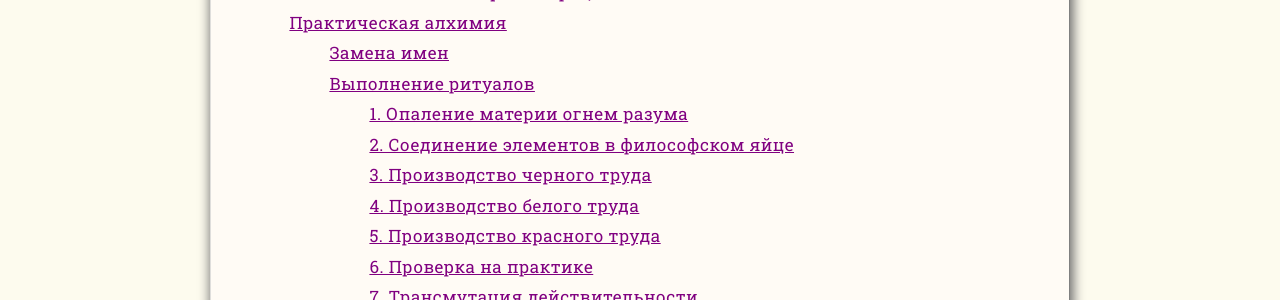
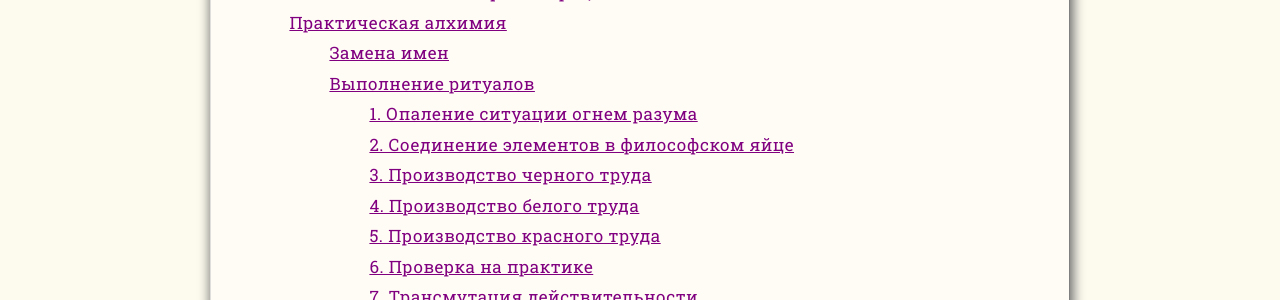
Before and after one commit to SergSi/land-use-art, a Jekyll site: the page built from _posts/2024-10-25-alchemy.md, in a window 1280 px wide and 900 px high. Shown: the part 423-723 px from the top of the window. Built offline with Jekyll 4.4.1, drawn with Linux system fonts in a browser that asks for light colours; some web fonts are replaced; some of the changed text lies outside the part shown.

Commit message:
Update 2024-10-25-alchemy.md

```diff
--- a/_posts/2024-10-25-alchemy.md
+++ b/_posts/2024-10-25-alchemy.md
@@ -68,7 +68,7 @@ file-1="article/alch_symbol.jpg" caption-1="Основные алхимичес
 
 Для изменения существующего необходимо вообразить будущее. Выполнение ритуалов великого делания позволяет получить проект или план. Полученный в результате великого делания проект или план соединяет различные силы и способности: усилия, создавшие ситуацию; силу человеческих чувств и желаний; способности разума; умения и возможности участников.
 
-### 1. Опаление материи огнем разума
+### 1. Опаление ситуации огнем разума
 
 Используя аналитические способности, получаем характеристики сложившейся ситуации в чистом виде.  Для этого очищаем ситуацию от желаний и мотивов участников, абстрагируемся от их возможностей. Главная трудность при изучении сложившейся ситуации состоит в том, что восприятие внешнего мира и действий других людей, обусловлено их собственными потребностями и личными чертами, которые не позволяют трезво взглянуть на действительность. Поэтому необходимо к изучению ситуации привлечь людей с аналитическими способностями и другим жизненным опытом и взглядами и внимательно прислушаться к их заключениям. Иначе можно не увидеть существенные стороны реальности.
 
```
